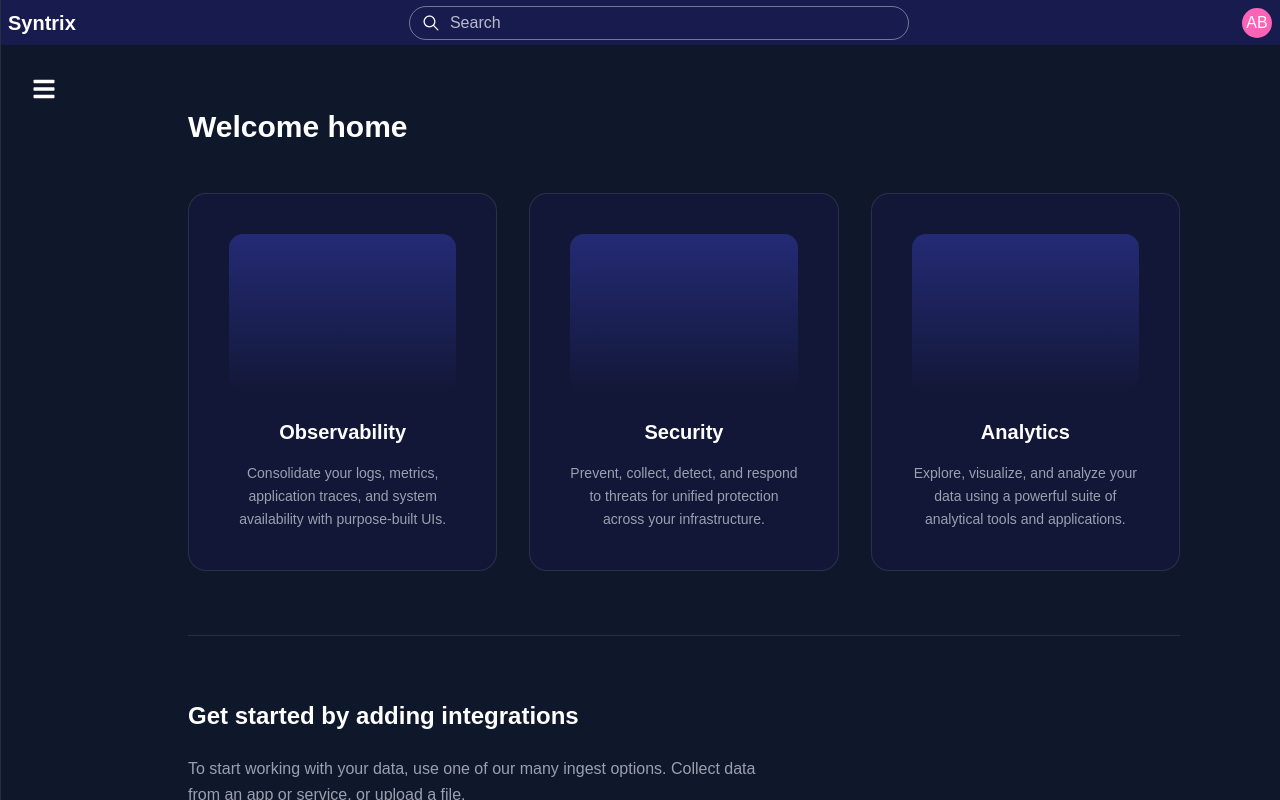
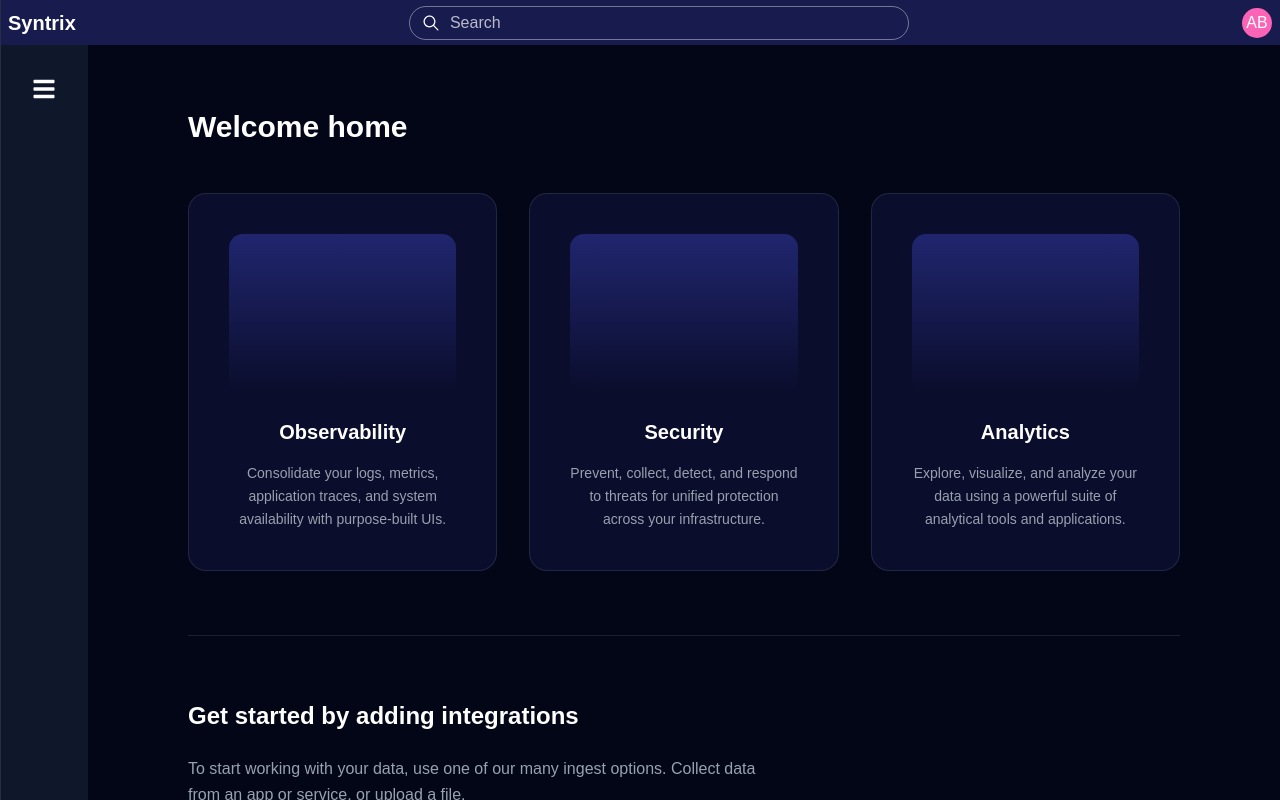
Before and after one commit to boshraemad/Syntrix, a React (Vite) app: page / in a window 1280 px wide. Built offline with nearby package versions, Linux system fonts and the light colour scheme.

Commit message:
create root error boundary page

```diff
--- a/src/index.css
+++ b/src/index.css
@@ -13,6 +13,7 @@
 
 /* color palette */
 @theme {
+  --color-canvas:#020617;
   --color-primary: #03050E;
   --color-second: #171B4D;
   --color-font: #FFFFFF;
--- a/src/pages/HomePage.jsx
+++ b/src/pages/HomePage.jsx
@@ -9,7 +9,7 @@ export default function HomePage() {
   ];
 
   return (
-      <div className='min-h-screen px-12.5 text-font p-8 bg-primary'>
+      <div className='min-h-screen px-12.5 text-font p-8 bg-canvas'>
         <h1 className="text-3xl font-bold mb-12">Welcome home</h1>
 
         {/* Three Cards */}
--- a/src/pages/Layout.jsx
+++ b/src/pages/Layout.jsx
@@ -10,7 +10,7 @@ export default function Layout() {
     <div className='flex flex-1 overflow-hidden'>
       <SideBar />
 
-      <main className='flex-1 overflow-y-auto min-h-screen px-12.5 text-font p-8 bg-primary'>
+      <main className='flex-1 overflow-y-auto min-h-screen px-12.5 text-font p-8 bg-canvas'>
         <Outlet />
       </main>
     </div>
--- a/src/routes/AppRouter.jsx
+++ b/src/routes/AppRouter.jsx
@@ -4,6 +4,7 @@ import HomePage from "@/pages/HomePage";
 import Layout from "@/pages/Layout";
 import Login from "@/pages/Login";
 import { createBrowserRouter, RouterProvider } from "react-router-dom";
+import RootErrorBoundary from "./RootErrorBoundary";
 
 const router = createBrowserRouter([
     {
@@ -12,6 +13,7 @@ const router = createBrowserRouter([
     },
     {
         path:"/",
+        errorElement:<RootErrorBoundary/>,
         element:<Layout/>,
         children:[
             {index:true , element:<HomePage/>},
--- /dev/null
+++ b/src/routes/RootErrorBoundary.jsx
@@ -0,0 +1,23 @@
+import { useRouteError, Link } from "react-router-dom";
+
+export default function RootErrorBoundary() {
+  const error = useRouteError();
+  console.error(error);
+
+  return (
+    <div className="min-h-screen bg-canvas flex flex-col items-center justify-center text-font p-4">
+      <h1 className="text-6xl font-bold mb-4 text-third">Oops!</h1>
+      <p className="text-xl mb-2">Sorry, an unexpected error has occurred.</p>
+      <p className="text-gray-400 italic mb-8">
+        {error.statusText || error.message}
+      </p>
+
+      <Link
+        to="/"
+        className="bg-third hover:bg-button text-white px-6 py-2 rounded-lg transition-colors font-bold"
+      >
+        Go Back Home
+      </Link>
+    </div>
+  );
+}
```
